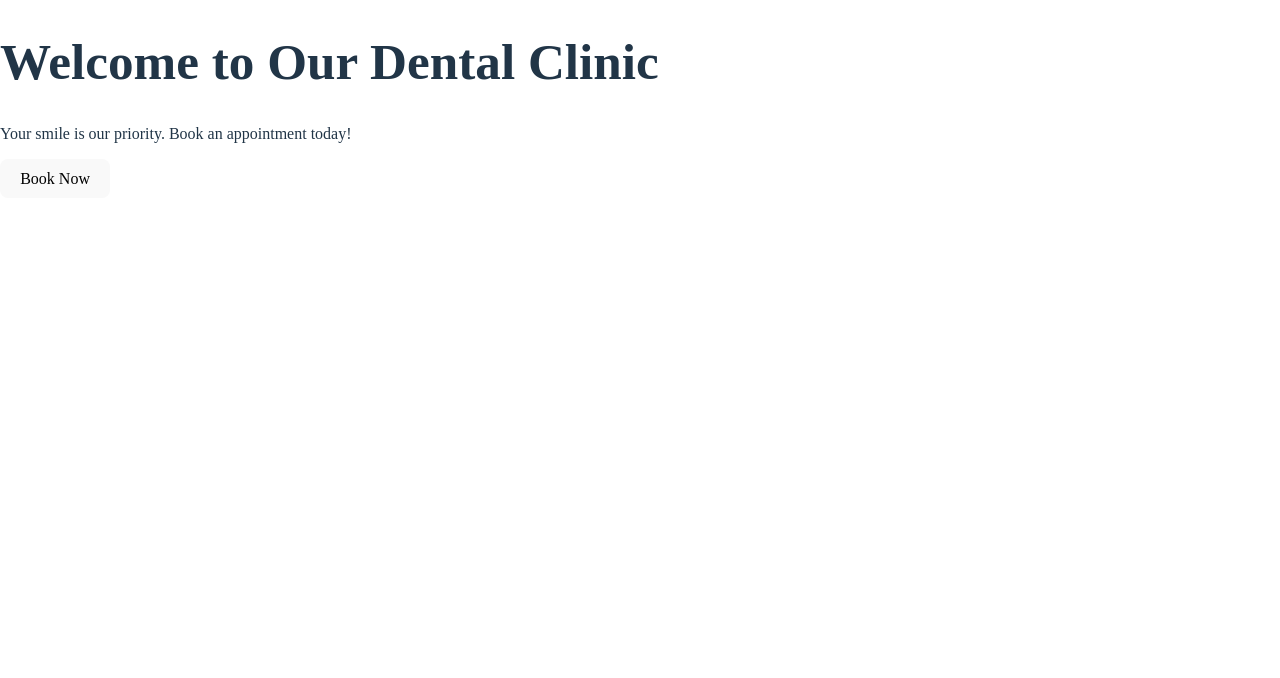
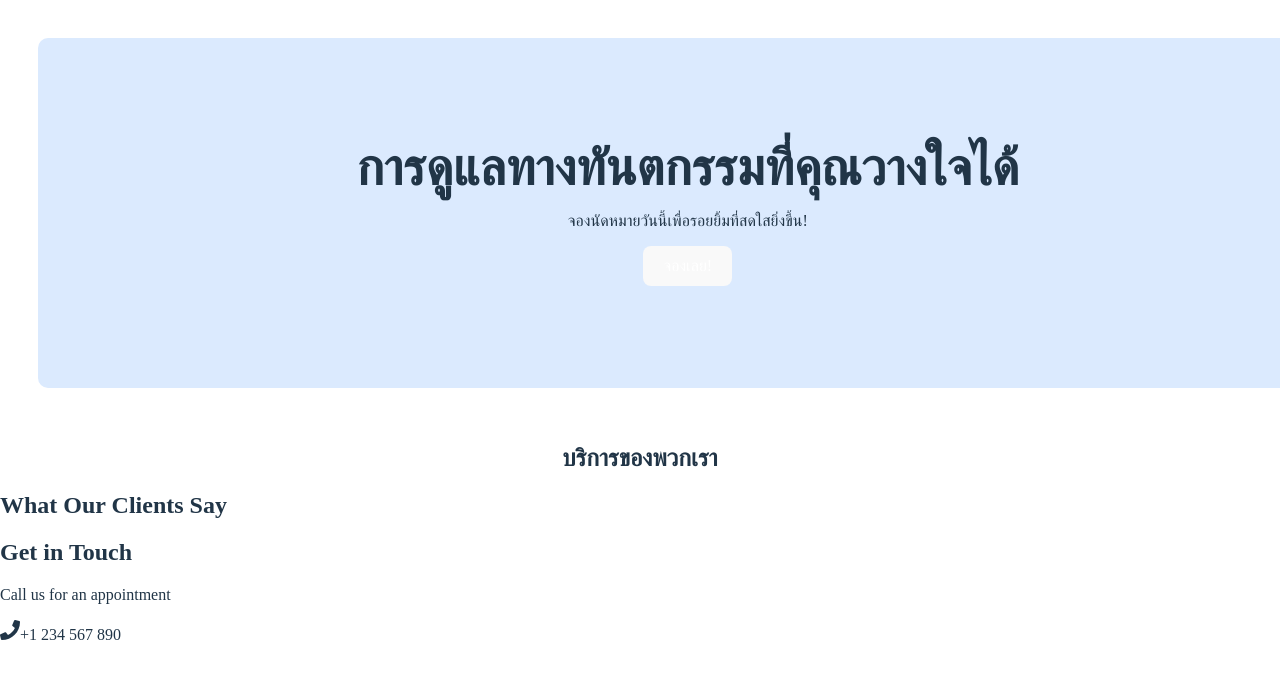
Before and after one commit to Tiger66070167/Dental-clinic-service-booking-website, a React (Vite) app: page / in a window 1280 px wide. Shown: the top 678 px of the page. Built offline with nearby package versions, Linux system fonts and the light colour scheme.

Commit message:
Reorganize

```diff
--- a/src/App.jsx
+++ b/src/App.jsx
@@ -1,4 +1,5 @@
 import HomePage from "./Homepage"
+
 
 function App(){
   return <HomePage></HomePage>
--- /dev/null
+++ b/src/Card.jsx
@@ -0,0 +1,10 @@
+const Card = ({ title, description }) => {
+    return (
+      <div className="card">
+        <h2>{title}</h2>
+        <p>{description}</p>
+      </div>
+    );
+  };
+
+  export default Card;
--- /dev/null
+++ b/src/CardContainer.jsx
@@ -0,0 +1,13 @@
+import Card from "./Card";
+
+const CardContainer = () => {
+    return (
+        <div className="card-container">
+        <Card title="Card 1" description="This is the first card." />
+        <Card title="Card 2" description="This is the second card." />
+        <Card title="Card 3" description="This is the third card." />
+        </div>
+    );
+};
+
+export default CardContainer;
--- a/src/Homepage.jsx
+++ b/src/Homepage.jsx
@@ -1,13 +1,56 @@
 import React from "react";
+import { FaTooth, FaPhone, FaStar } from "react-icons/fa";
+import CardContainer from "./CardContainer";
+import Card from "./Card";
+
+const services = [
+    { name: "Teeth Cleaning", icon: <FaTooth size={24} />, description: "Professional teeth cleaning to maintain oral hygiene." },
+    { name: "Cavity Filling", icon: <FaTooth size={24} />, description: "Safe and effective cavity treatments." },
+    { name: "Teeth Whitening", icon: <FaTooth size={24} />, description: "Brighten your smile with our whitening services." },
+    ];
+
+const testimonials = [
+    { name: "John Doe", review: "Great experience! The staff was friendly and professional.", rating: 5 },
+    { name: "Jane Smith", review: "Highly recommend! My teeth feel amazing.", rating: 5 },
+    ];
 
 function HomePage(){
     return (
         <div>
-            <h1>Welcome to Our Dental Clinic</h1>
-            <p>Your smile is our priority. Book an appointment today!</p>
-            <button>
-                Book Now
-            </button>
+        {/* Top Homepage Section */}
+        <section className="top">
+            <div>
+                <h>การดูแลทางทันตกรรมที่คุณวางใจได้</h>
+                <p>จองนัดหมายวันนี้เพื่อรอยยิ้มที่สดใสยิ่งขึ้น!</p>
+                <button>จองเลย!</button>
+            </div>
+        </section>
+
+        {/* Services Section */}
+        <section>
+            <div className="services">
+            <h2>บริการของพวกเรา</h2>
+
+            </div>
+        </section>
+
+        {/* Testimonials Section */}
+        <section>
+            <h2>What Our Clients Say</h2>
+            <div>
+
+            </div>
+        </section>
+
+        {/*Buttom Contact Section */}
+        <section className="text-center bg-gray-100 p-6 rounded-2xl">
+            <h2 className="text-2xl font-bold">Get in Touch</h2>
+            <p className="mt-2">Call us for an appointment</p>
+            <div className="flex justify-center items-center gap-2 mt-4">
+            <FaPhone size={20} className="text-blue-500" />
+            <span className="text-lg font-semibold">+1 234 567 890</span>
+            </div>
+        </section>
         </div>
     );
 };
--- a/src/index.css
+++ b/src/index.css
@@ -5,7 +5,6 @@ html, body, #root {
   padding: 0;
   overflow: hidden;
 }
-
 
 a {
   font-weight: 500;
@@ -24,6 +23,13 @@ body {
   min-height: 100vh;
 }
 
+h {
+  font-weight: bold;
+  font-size: 3.2em;
+  line-height: 1.1;
+
+}
+
 h1 {
   font-size: 3.2em;
   line-height: 1.1;
@@ -36,7 +42,8 @@ button {
   font-size: 1em;
   font-weight: 500;
   font-family: inherit;
-  background-color: #19e4ff;
+  color: white;
+  background-color: RGB(15,23,42);
   cursor: pointer;
   transition: border-color 0.25s;
 }
@@ -47,6 +54,52 @@ button:focus,
 button:focus-visible {
   outline: 4px auto -webkit-focus-ring-color;
 }
+
+.top{
+  display: grid;
+  place-items: center; /* Centers both horizontally & vertically */
+
+}
+
+.top div{
+  background-color: RGB(219,234,254);
+  width: 1200px;
+  height: 250px;
+  margin: 1cm;
+  padding: 50px;
+  border: 10px;
+  border-radius: 10px;
+  display: flex;        /* Enables flexbox */
+  flex-direction: column; /* Aligns children in a column */
+  align-items: center;  /* Centers items horizontally */
+  justify-content: center; /* Centers items vertically */
+  text-align: center;   /* Centers text */
+
+}
+
+.services{
+  display: inline;
+  align-items: center;
+  text-align: center;
+}
+
+.card-container {
+  display: flex; /* Makes cards align in a single row */
+  gap: 20px; /* Adds spacing between cards */
+  justify-content: center; /* Centers the cards in the container */
+  padding: 20px;
+  overflow-x: auto; /* Enables horizontal scrolling if too many cards */
+}
+
+.card {
+  width: 300px;
+  padding: 20px;
+  border-radius: 10px;
+  box-shadow: 0px 4px 8px rgba(0, 0, 0, 0.1);
+  text-align: center;
+  background: white;
+}
+
 
 @media (prefers-color-scheme: light) {
   :root {
```
Also changed, not shown: src/App.css (deleted, +0 -38 lines).
